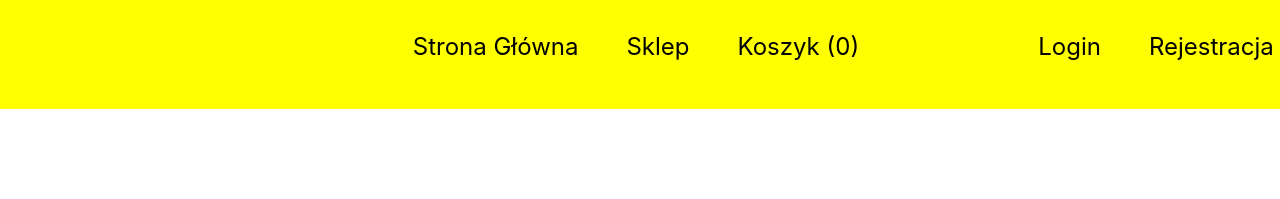
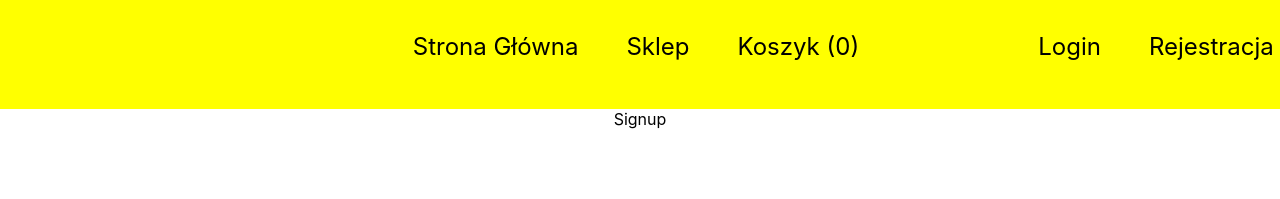
Before and after one commit to tomfidos/redux-online-store, a React (Create React App) app: page /signup in a window 1280 px wide. Shown: the top 199 px of the page. Built offline with nearby package versions, Linux system fonts and the light colour scheme.

Commit message:
Added Login and Signup drafts with routes.

```diff
--- a/src/routes/AppRoutes.tsx
+++ b/src/routes/AppRoutes.tsx
@@ -3,6 +3,8 @@ import { Routes, Route } from 'react-router-dom';
 import Home from '../views/Home';
 import Products from '../components/Products';
 import Basket from '../components/Basket';
+import Login from '../views/Login';
+import Signup from '../views/Signup';
 
 
 const AppRoutes = () => {
@@ -11,6 +13,8 @@ const AppRoutes = () => {
             <Route path="/" element={<Home />} />
             <Route path="sklep" element={<Products />} />
             <Route path="koszyk" element={<Basket />} />
+            <Route path="login" element={<Login />} />
+            <Route path="signup" element={<Signup />} />
         </Routes>
     );
 }
--- /dev/null
+++ b/src/views/Login.tsx
@@ -0,0 +1,7 @@
+const Login = (): JSX.Element => {
+    return (
+        <div>Login</div>
+    );
+}
+
+export default Login;
--- /dev/null
+++ b/src/views/Signup.tsx
@@ -0,0 +1,7 @@
+const Signup = (): JSX.Element => {
+    return (
+        <div>Signup</div>
+    );
+}
+
+export default Signup;
```
